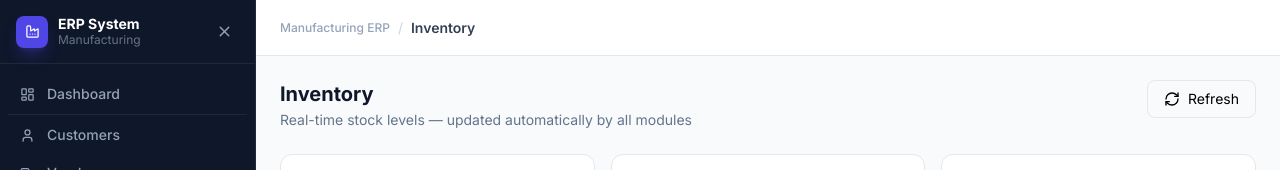
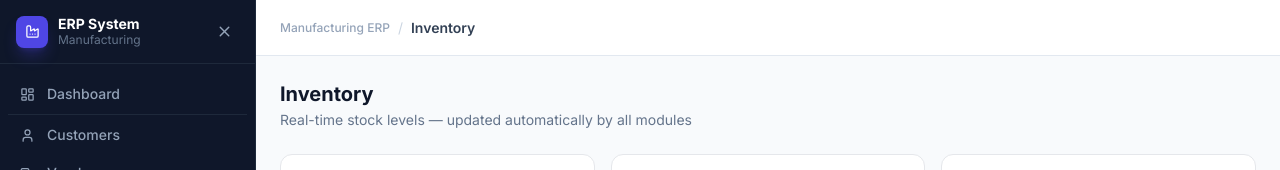
Before and after one commit to niranjansubhedar007/ERP-System, a React (Create React App) app: page /inventory in a window 1280 px wide. Shown: the top 170 px of the page. Built offline with nearby package versions, Linux system fonts and the light colour scheme; no server answers; sample sign-in values are in the browser's storage.

Commit message:
fix: remove unused RefreshCw import and refresh button from Inventory page

```diff
--- a/src/pages/Inventory/index.js
+++ b/src/pages/Inventory/index.js
@@ -4,7 +4,6 @@ import toast from 'react-hot-toast';
 import PageHeader from '../../components/PageHeader';
 import Table from '../../components/Table';
 import Spinner from '../../components/Spinner';
-import { RefreshCw } from 'lucide-react';
 
 export default function Inventory() {
   const [inventory, setInventory] = useState([]);
@@ -50,11 +49,6 @@ export default function Inventory() {
       <PageHeader
         title="Inventory"
         subtitle="Real-time stock levels — updated automatically by all modules"
-        action={
-          <button onClick={fetchInventory} className="flex items-center gap-2 border px-4 py-2 rounded-lg text-sm hover:bg-gray-50">
-            <RefreshCw size={16} /> Refresh
-          </button>
-        }
       />
 
       {/* Summary Cards */}
```
